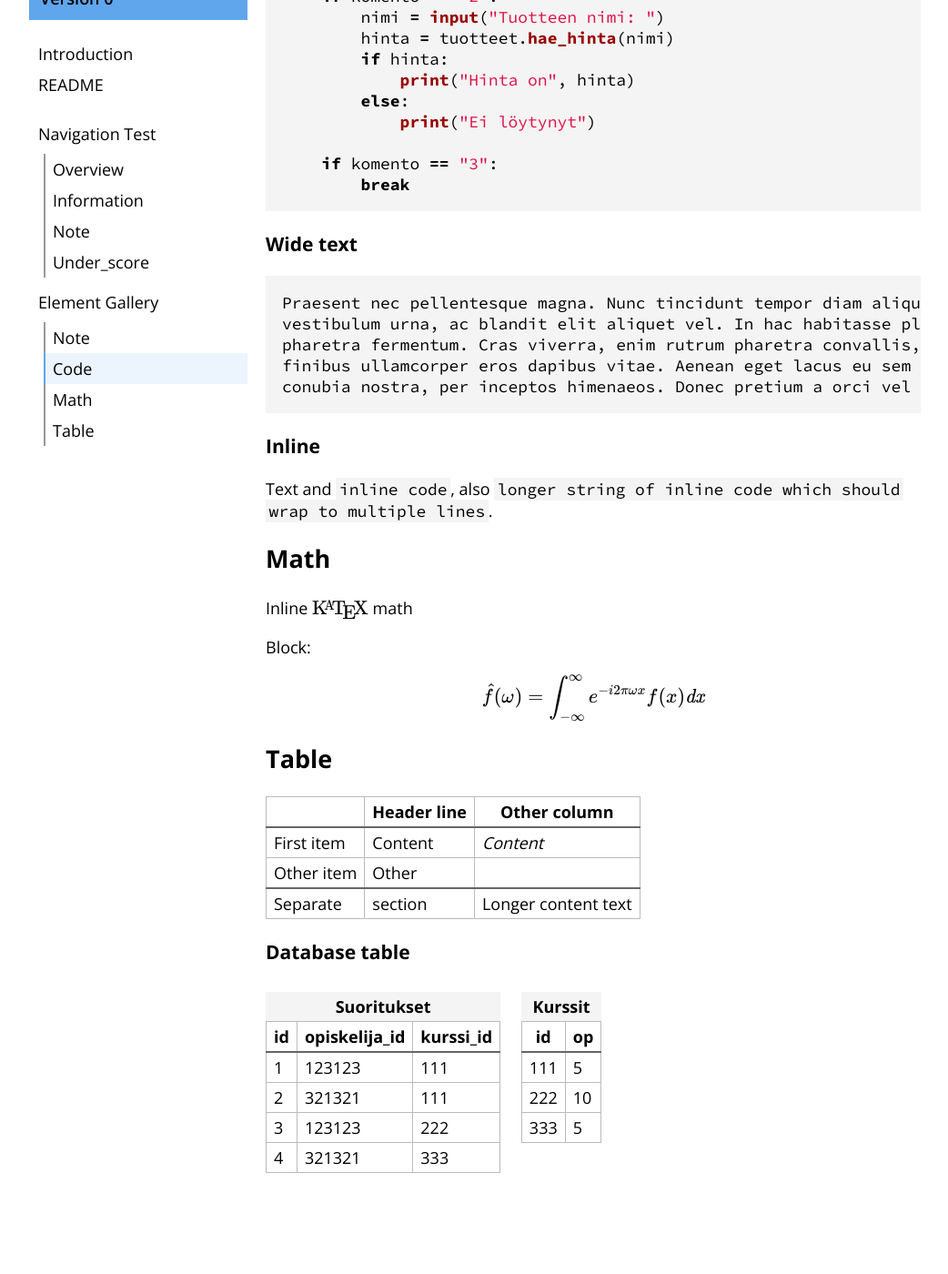
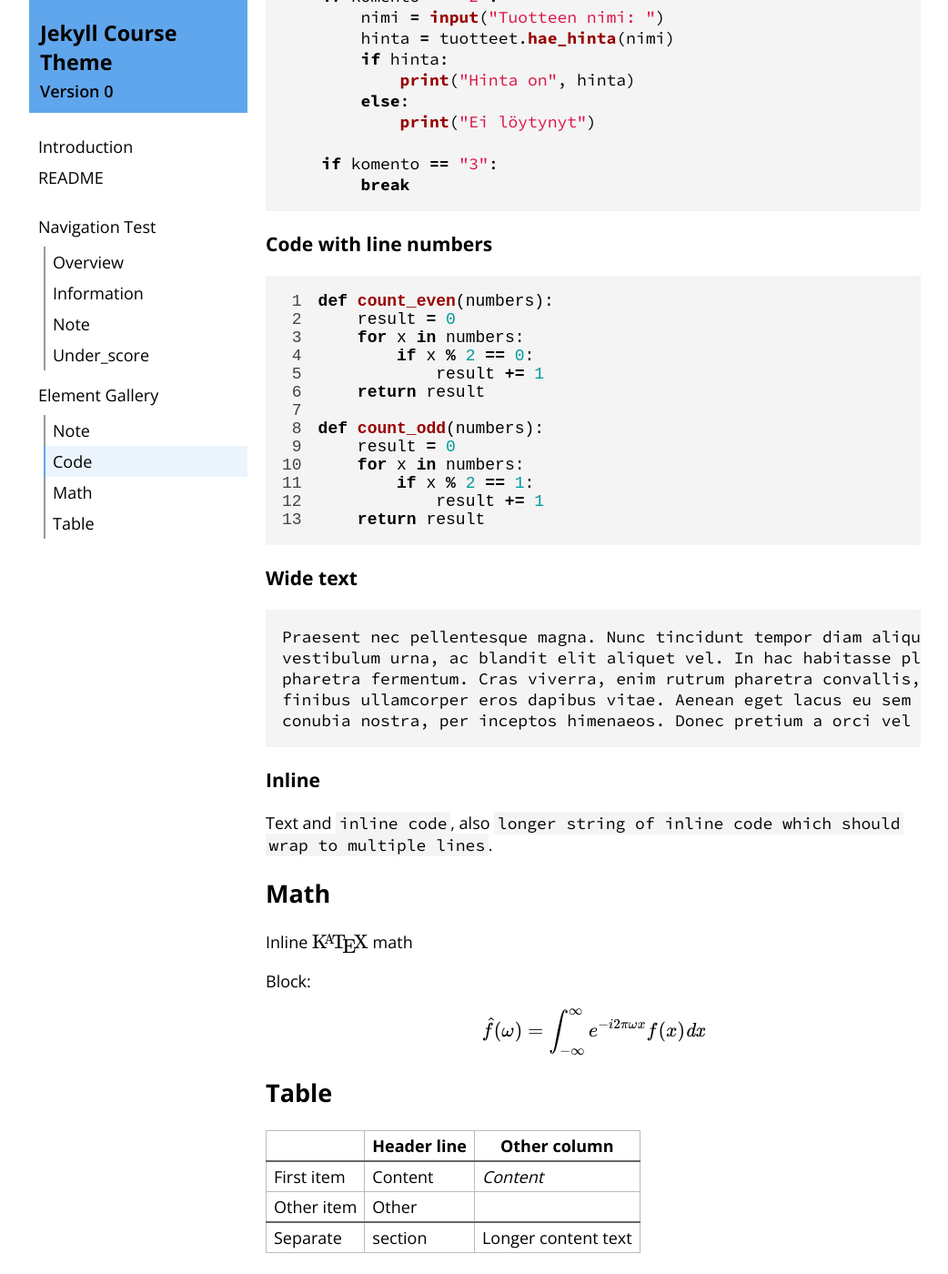
Before and after one commit to ollpu/jekyll-course-theme, a Jekyll site: the page built from _material/02-gallery.md, in a window 1280 px wide and 1400 px high, scrolled down 1726 px. Shown: the whole window at 91% size, without its empty margins (118-1160 px from the left). Built offline with Jekyll 4.4.1, drawn with Linux system fonts in a browser that asks for light colours; before the commit the page ends 3024 px from its top, so only the background shows below that.

Commit message:
Code with line numbers

````diff
--- a/_material/02-gallery.md
+++ b/_material/02-gallery.md
@@ -95,6 +95,26 @@ while True:
         break
 ```
 
+### Code with line numbers
+
+<!-- The console?lang=.. syntax is unfortunately not supported here -->
+
+{% highlight python linenos %}
+def count_even(numbers):
+    result = 0
+    for x in numbers:
+        if x % 2 == 0:
+            result += 1
+    return result
+
+def count_odd(numbers):
+    result = 0
+    for x in numbers:
+        if x % 2 == 1:
+            result += 1
+    return result
+{% endhighlight %}
+
 ### Wide text
 
 ```
--- a/_sass/course-theme/_content.scss
+++ b/_sass/course-theme/_content.scss
@@ -47,32 +47,6 @@ p.note {
   padding-bottom: 1em;
 }
 
-code {
-  font-family: "Source Code Pro", monospace;
-}
-
-.highlight {
-  pre {
-    padding: 1em;
-
-    background-color: #f4f4f4;
-    overflow-x: auto;
-
-    .note & {
-      background-color: rgba(black, 4%);
-    }
-  }
-
-  @include rouge-highlight-theme-github;
-}
-
-.language-console {
-  pre, .note & pre {
-    background-color: #1b1d1e;
-  }
-  @include rouge-highlight-theme-molokai;
-}
-
 .code-title, .note-title {
   margin-bottom: 0;
   width: fit-content;
@@ -101,25 +75,19 @@ code {
   }
 }
 
-code.highlighter-rouge {
-  padding: 0.05em 0.2em;
-  background-color: #f4f4f4;
-  box-decoration-break: clone;
-}
-
 table {
   border-collapse: collapse;
   margin: 1em 0;
   overflow-x: auto;
 }
 
+tbody {
+  border-top: 2px solid #666;
+}
+
 th, td {
   border: 1px solid #bbb;
   padding: 4px 8px;
-}
-
-tbody {
-  border-top: 2px solid #666;
 }
 
 table.inline {
@@ -137,3 +105,66 @@ table[title]::before {
   padding: 4px;
   background-color: #f4f4f4;
 }
+
+code {
+  font-family: "Source Code Pro", monospace;
+}
+
+// Inline code
+code.highlighter-rouge {
+  padding: 0.05em 0.2em;
+  background-color: #f4f4f4;
+  box-decoration-break: clone;
+}
+
+.highlight {
+  pre {
+    padding: 1em;
+
+    background-color: #f4f4f4;
+    overflow-x: auto;
+
+    .note & {
+      background-color: rgba(black, 4%);
+    }
+  }
+
+  @include rouge-highlight-theme-github;
+}
+
+.language-console {
+  pre, .note & pre {
+    background-color: #1b1d1e;
+  }
+  @include rouge-highlight-theme-molokai;
+}
+
+figure.highlight {
+  margin: 0;
+}
+
+.rouge-table {
+  margin: 0;
+
+  tbody {
+    border: none;
+  }
+
+  td {
+    border: none;
+    padding: 0;
+  }
+
+  pre {
+    margin: 0;
+    padding: 0;
+  }
+
+  .gutter {
+    padding-right: 1em;
+
+    text-align: right;
+    color: #444;
+    user-select: none;
+  }
+}
--- a/_sass/course-theme/_highlight.scss
+++ b/_sass/course-theme/_highlight.scss
@@ -1,6 +1,4 @@
 @mixin rouge-highlight-theme-github {
-  table td { padding: 5px; }
-  table pre { margin: 0; }
   .cm {
     color: #999988;
     font-style: italic;
@@ -213,8 +211,6 @@
 
 // .go (Generic.Output) modified for visibility
 @mixin rouge-highlight-theme-molokai {
-  table td { padding: 5px; }
-  table pre { margin: 0; }
   .c, .ch, .cd, .cpf {
     color: #5e5d83;
     font-style: italic;
````
